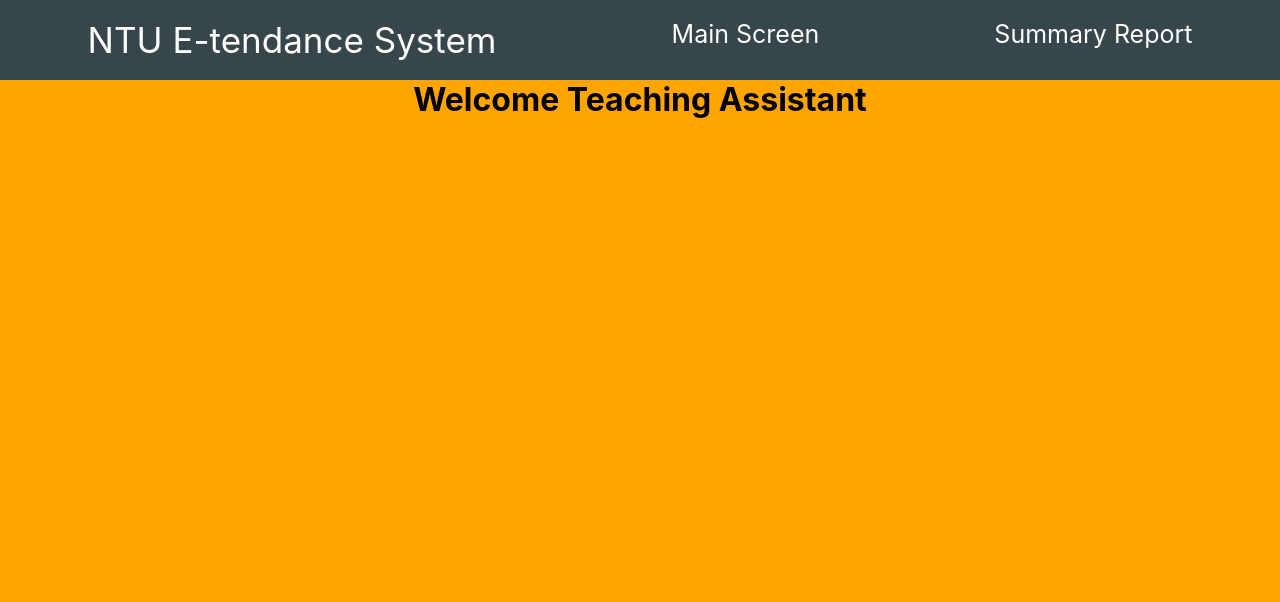
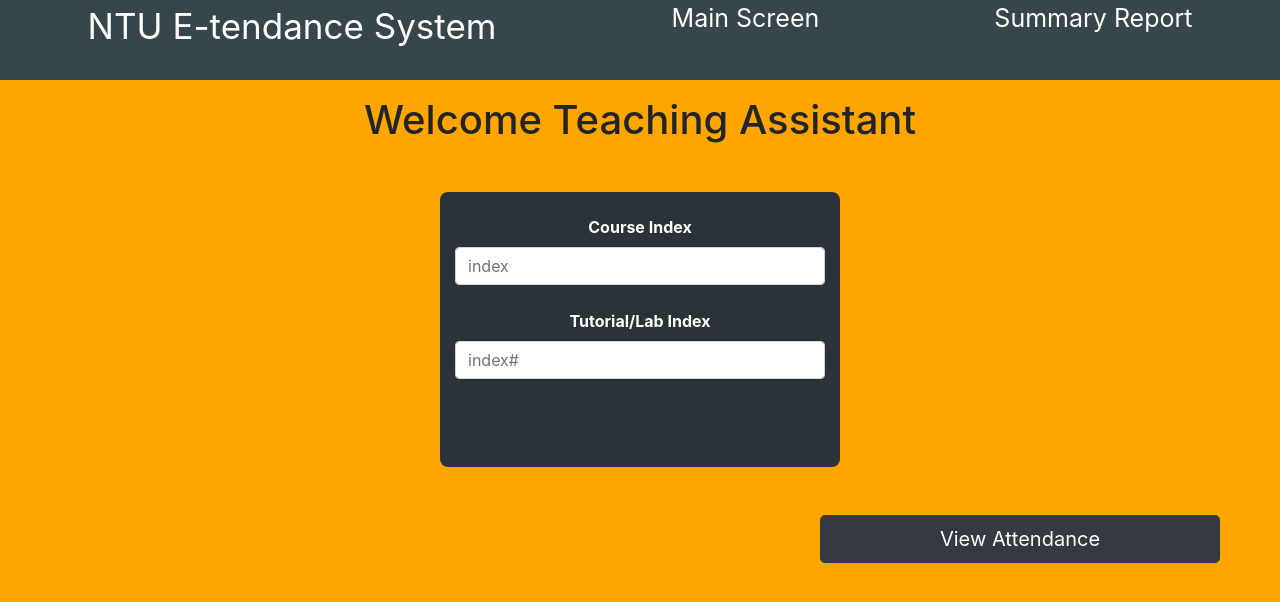
Before and after one commit to LISH0038/NTU-ASE-TEAM, a React (Create React App) app: page /home in a window 1280 px wide. Shown: the top 602 px of the page. Built offline with nearby package versions, Linux system fonts and the light colour scheme.

Commit message:
Add course-index entry page

```diff
--- a/package.json
+++ b/package.json
@@ -10,7 +10,8 @@
     "react-dom": "^16.9.0",
     "react-router-dom": "^5.0.1",
     "react-scripts": "3.1.1",
-    "react-webcam": "^2.0.0"
+    "react-webcam": "^2.0.0",
+    "reactstrap": "^8.0.1"
   },
   "scripts": {
     "start": "react-scripts start",
--- a/src/components/Home.js
+++ b/src/components/Home.js
@@ -1,10 +1,23 @@
 import React from "react";
+import { Button, FormGroup, Form, Label, Input } from "reactstrap"
+import { Link } from "react-router-dom";
 
 function Home() {
   return (
-    <div>
-      <h1> Welcome Teaching Assistant  </h1>
-    </div>
+    <Form>
+      <h1 className="text-center pt-3 ">  Welcome Teaching Assistant  </h1>
+
+      <FormGroup className="loginForm mt-5 mb-3">
+        <Label className="mt-2 labelLogin" style={{ color: 'white', fontWeight: 'bold' }}> Course Index</Label>
+        <Input type="index" placeholder="index" className="mt -3" />
+        <Label className="mt-4" style={{ color: 'white', fontWeight: 'bold' }}> Tutorial/Lab Index</Label>
+        <Input type="index#" placeholder="index#" />
+      </FormGroup>
+
+      <Link to="/mainscreen">
+        <Button className="btn-lg btn-dark btn-block mt-5 btnLogin"> View Attendance</Button>
+      </Link>
+    </Form >
   );
 }
 
--- a/src/css/App.css
+++ b/src/css/App.css
@@ -19,3 +19,21 @@
   justify-content: space-around;
   list-style: none;
 }
+
+.loginForm {
+  width: 100%;
+  padding-top: 5cm;
+  max-width: 400px;
+  padding: 15px;
+  margin: auto;
+  height: 275px;
+  position: center;
+  background: rgb(42, 52, 56);
+  border-radius: 8px;
+}
+
+.btnLogin {
+  max-width: 400px;
+  place-content: center;
+  margin-left: 820px;
+}
--- a/src/index.js
+++ b/src/index.js
@@ -3,6 +3,7 @@
 import './css/index.css';
 import App from './App';
 import * as serviceWorker from './serviceWorker';
+import "bootstrap/dist/css/bootstrap.css";
 
 ReactDOM.render(<App />, document.getElementById('root'));
 
```
Also changed, not shown: 1 other file (tests, documents, lock files or other folders).
